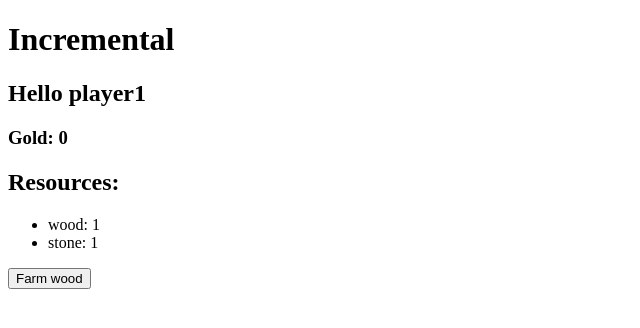
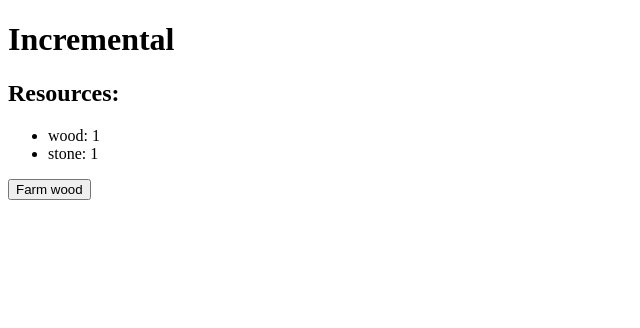
Before and after one commit to menzaaa/incremental, an Angular app: page / in a window 1280 px wide. Shown: the top 328 px of the page, without its empty margins (0-640 px from the left). Built offline with nearby package versions, Linux system fonts and the light colour scheme.

Commit message:
Fixed player bugt

```diff
--- a/src/app/farming/farming.component.html
+++ b/src/app/farming/farming.component.html
@@ -1,5 +1,5 @@
-<h2>Hello {{ players.name }}</h2>
-<h3>Gold: {{ players.gold }}</h3>
+<!-- <h2>Hello {{ players.name }}</h2>
+<h3>Gold: {{ players.gold }}</h3> -->
 
 <h2>Resources:</h2>
 <ul>
--- a/src/app/farming/farming.component.ts
+++ b/src/app/farming/farming.component.ts
@@ -18,8 +18,8 @@ export class FarmingComponent implements OnInit {
 
 	ngOnInit() {
 		this.resources = this.resourceService.getResources();
-		//its a player now, just made array for future.
-		this.players = this.playerService.getPlayers()[0];
+		//take first player
+		this.players = this.playerService.getPlayers();
 		this.updateResources();
 	}
 
--- a/src/app/player.service.ts
+++ b/src/app/player.service.ts
@@ -11,7 +11,7 @@ export class PlayerService {
 		this.players = PLAYERS;
 	}
 
-	getPlayers(): Players[]{
+	getPlayers(): Player[]{
 		return this.players;
 	}
 
```
